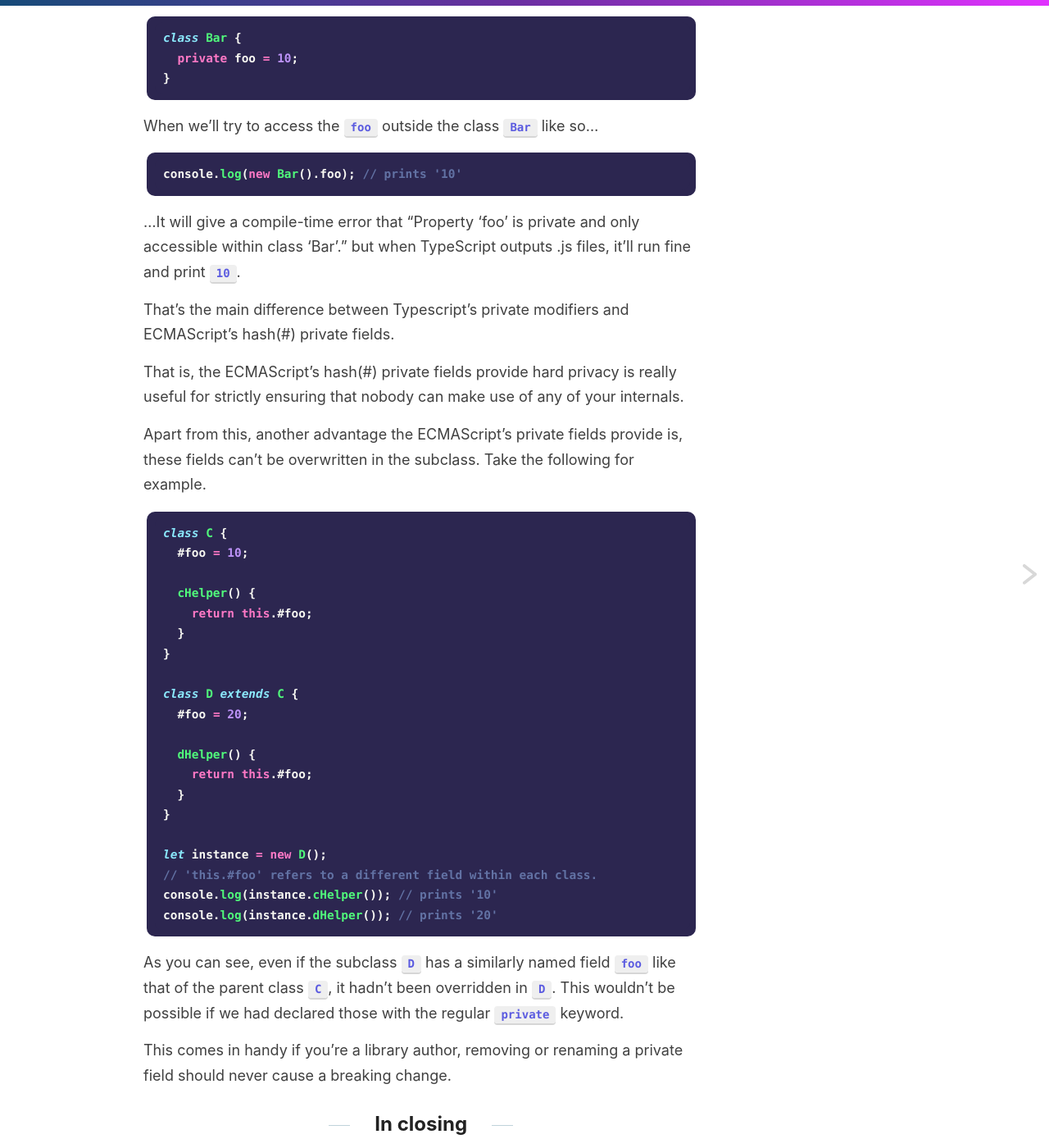
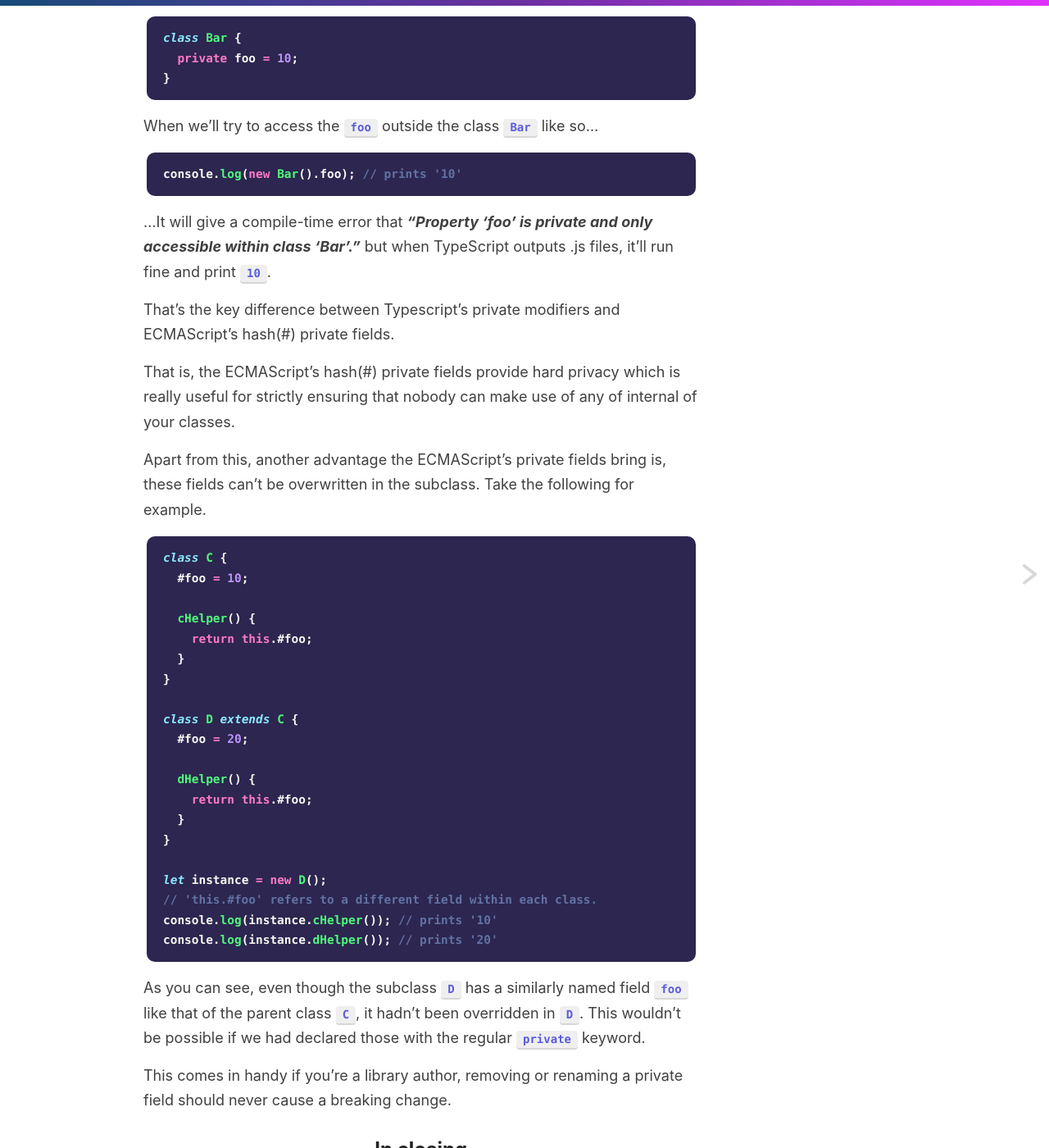
Before and after one commit to varunkumardev/amitmerchant1990.github.io, a Jekyll site: the page built from _posts/2020-8-06-typescript-private-modifier-vs-ecmascript-hash-private-fields.md, in a window 1280 px wide and 1400 px high, scrolled down 1246 px. Shown: the whole window at 82% size. Built offline with Jekyll 4.4.1, drawn with Linux system fonts in a browser that asks for light colours; comment, search, counter and statistics services are not loaded.

Commit message:
improve post.

````diff
--- a/_posts/2020-8-06-typescript-private-modifier-vs-ecmascript-hash-private-fields.md
+++ b/_posts/2020-8-06-typescript-private-modifier-vs-ecmascript-hash-private-fields.md
@@ -49,13 +49,13 @@ When we'll try to access the `foo` outside the class `Bar` like so...
 console.log(new Bar().foo); // prints '10'
 ```
 
-...It will give a compile-time error that "Property 'foo' is private and only accessible within class 'Bar'." but when TypeScript outputs .js files, it'll run fine and print `10`.
+...It will give a compile-time error that ***"Property 'foo' is private and only accessible within class 'Bar'."*** but when TypeScript outputs .js files, it'll run fine and print `10`.
 
-That's the main difference between Typescript's private modifiers and ECMAScript's hash(#) private fields.
+That's the key difference between Typescript's private modifiers and ECMAScript's hash(#) private fields.
 
-That is, the ECMAScript's hash(#) private fields provide hard privacy is really useful for strictly ensuring that nobody can make use of any of your internals.
+That is, the ECMAScript's hash(#) private fields provide hard privacy which is really useful for strictly ensuring that nobody can make use of any of internal of your classes.
 
-Apart from this, another advantage the ECMAScript's private fields provide is, these fields can't be overwritten in the subclass. Take the following for example.
+Apart from this, another advantage the ECMAScript's private fields bring is, these fields can't be overwritten in the subclass. Take the following for example.
 
 ```ts
 class C {
@@ -80,7 +80,7 @@ console.log(instance.cHelper()); // prints '10'
 console.log(instance.dHelper()); // prints '20'
 ```
 
-As you can see, even if the subclass `D` has a similarly named field `foo` like that of the parent class `C`, it hadn't been overridden in `D`. This wouldn't be possible if we had declared those with the regular `private` keyword.
+As you can see, even though the subclass `D` has a similarly named field `foo` like that of the parent class `C`, it hadn't been overridden in `D`. This wouldn't be possible if we had declared those with the regular `private` keyword.
 
 This comes in handy if you’re a library author, removing or renaming a private field should never cause a breaking change.
 
````
